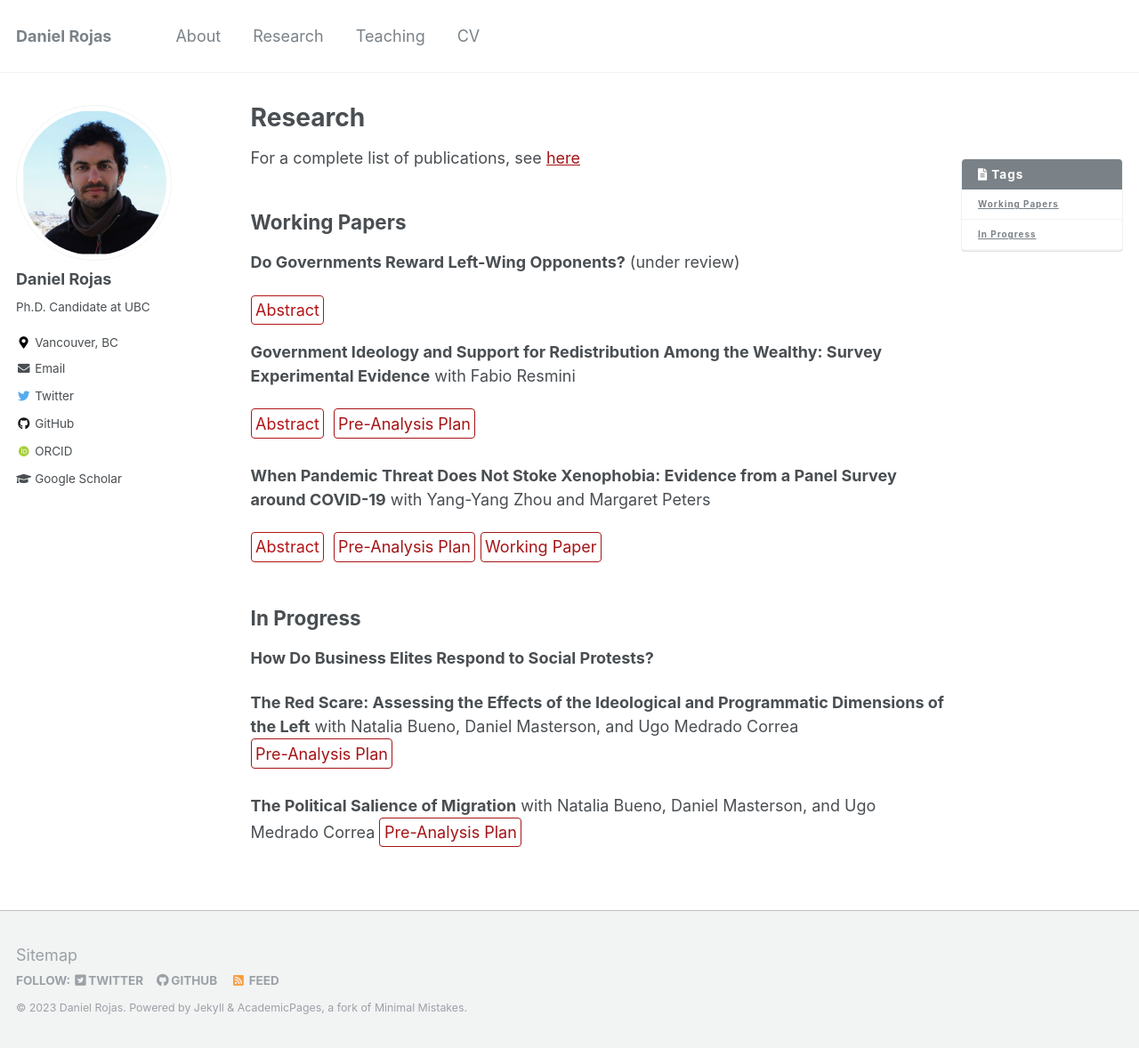
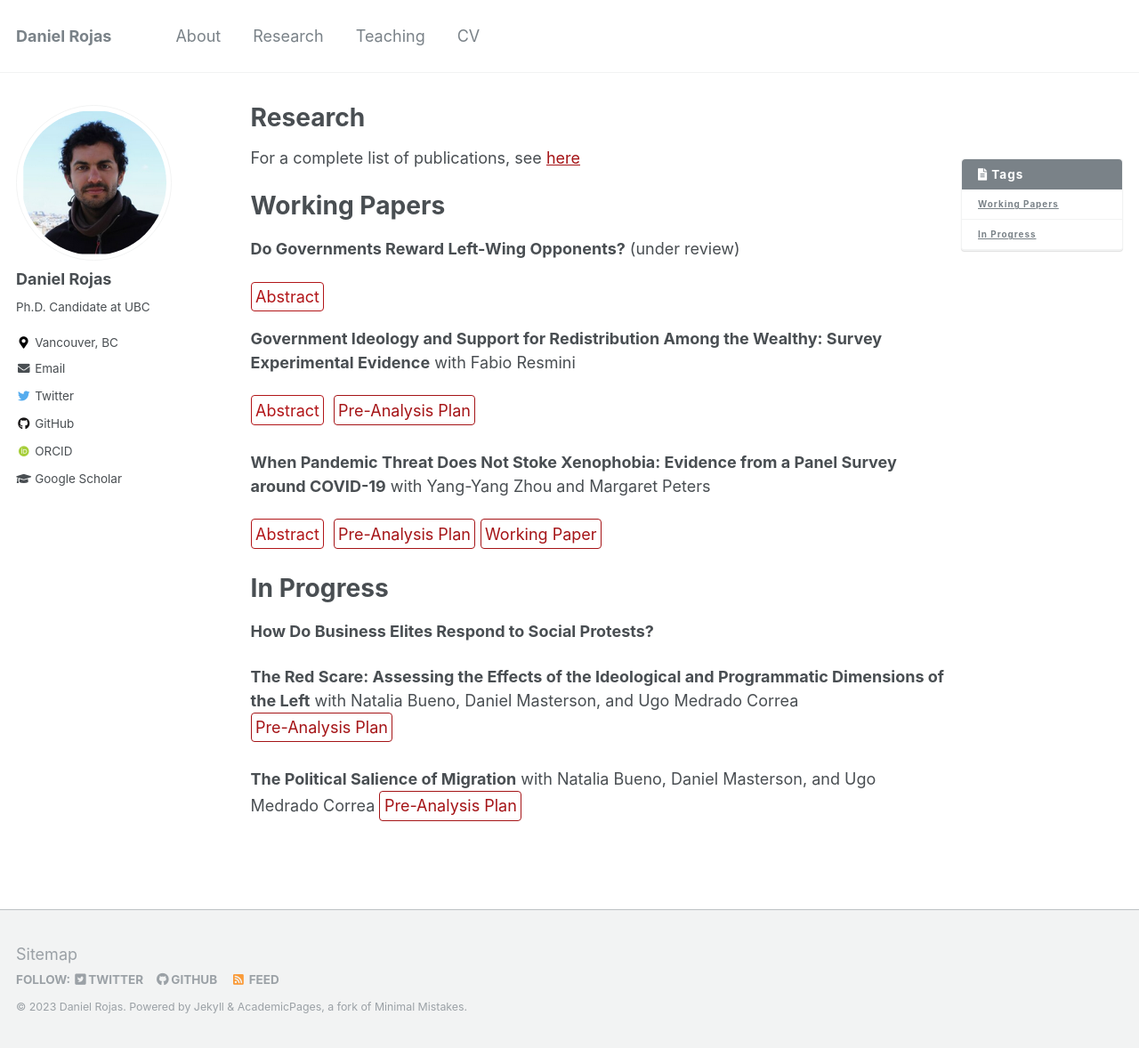
Before and after one commit to danielrojaslozano/danielrojaslozano.github.io, a Jekyll site: the page built from _pages/research.md, in a window 1280 px wide and 1178 px high. Shown: the whole window at 89% size. Built offline with Jekyll 4.4.1, drawn with Linux system fonts in a browser that asks for light colours; some web fonts are replaced.

```diff
--- a/_pages/research.md
+++ b/_pages/research.md
@@ -48,7 +48,7 @@ details > p {
 For a complete list of publications, see [here](https://scholar.google.com/citations?user=ISMeDGgAAAAJ&hl=en&inst=17001591832933267808)
 
 
-## Working Papers
+# Working Papers
 
 **Do Governments Reward Left-Wing Opponents?** (under review)
 <br />
@@ -68,7 +68,7 @@ For a complete list of publications, see [here](https://scholar.google.com/citat
 [Pre-Analysis Plan](https://osf.io/kuwch){: .btn--research}
 [Working Paper](https://osf.io/kw6fm/){: .btn--research}
 
-## In Progress
+# In Progress
 **How Do Business Elites Respond to Social Protests?**
 
 **The Red Scare: Assessing the Effects of the Ideological and Programmatic Dimensions of the Left** with Natalia Bueno, Daniel Masterson, and Ugo Medrado Correa
```
